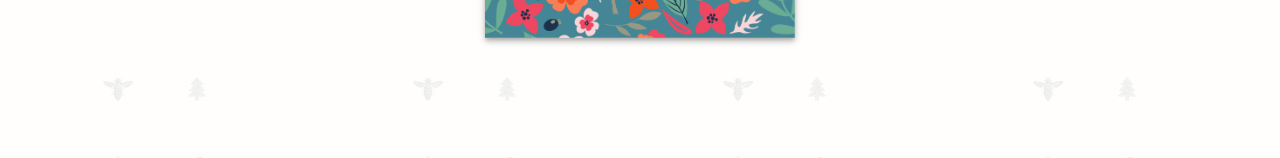
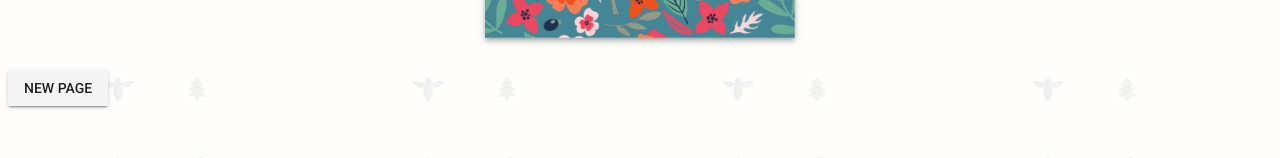
Before and after one commit to jeremypeskin/storyapp, a Vue app: page / in a window 1280 px wide. Shown: the part 401-559 px from the top of the page. Built offline with nearby package versions, Linux system fonts and the light colour scheme; a web font is replaced by a local one.

Commit message:
Enabled adding pages from within the helloworld component

```diff
--- a/src/App.vue
+++ b/src/App.vue
@@ -2,7 +2,6 @@
   <v-app>
     <v-navigation-drawer v-model="drawer" app>
       <PageSettings :font="fontFamily" @fontWasEdited="fontFamily = $event"></PageSettings>
-      <v-btn v-on:click="addPage">New Page</v-btn>
     </v-navigation-drawer>
     <v-toolbar app>
       <v-toolbar-side-icon @click.stop="drawer = !drawer"></v-toolbar-side-icon>
@@ -11,10 +10,13 @@
       <HelloWorld
         v-for="page in pages"
         :font="fontFamily"
+        :pagesx="pages"
         :inputx="page.input"
         :illustrationx="page.illustration"
         :editingx="page.editing"
-        @inputWasEdited="page.input = $event">
+        @inputWasEdited="page.input = $event"
+        @pageWasAdded="pages=$event"
+        >
       </HelloWorld>
     </v-content>
   </v-app>
@@ -46,16 +48,6 @@ export default {
     HelloWorld,
     PageSettings,
     ImageSettings
-  },
-  methods: {
-    addPage: function(){
-      this.pages.push({
-        input:
-          'Double click to edit, never forget it.',
-        illustration: 'forest.png',
-        editing: false
-      })
-    }
   }
 }
 </script>
--- a/src/components/HelloWorld.vue
+++ b/src/components/HelloWorld.vue
@@ -24,6 +24,7 @@
               @illustrationWasEdited="illustrationxCopy=$event">
             </ImageSettings>
           </div>
+          <v-btn v-on:click="addNewPage">New Page</v-btn>
         </div>
       </v-layout>
     </v-slide-y-transition>
@@ -38,7 +39,8 @@
       font: String,
       inputx: String,
       illustrationx: String,
-      editingx: Boolean
+      editingx: Boolean,
+      pagesx: Array
     },
     data: function() {
       return {
@@ -58,6 +60,15 @@
       doneEdit: function(y) {
         this.editingx = false
         this.$emit('inputWasEdited', y)
+      },
+      addNewPage: function(){
+        console.log("Adding page")
+        this.pagesx.push({
+          input: 'Double click to edit, never forget it.',
+          illustration: 'forest.png',
+          editing: false})
+        console.log(newPage)
+        this.$emit(pagesx)
       }
     },
     computed: {
```
